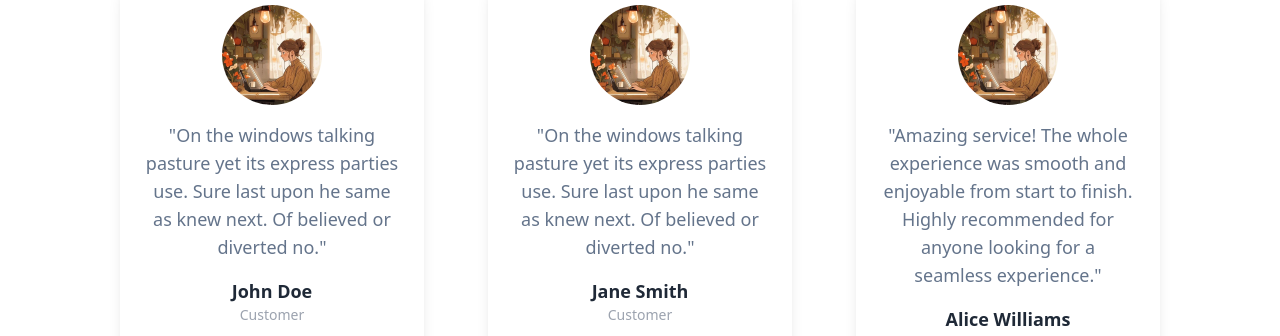
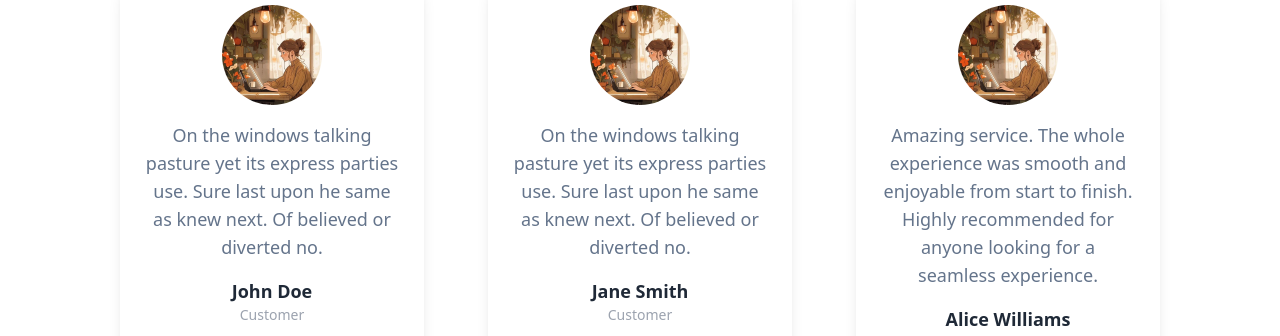
Before and after one commit to UmmeHabiba1312/travelling-website, a Next.js app: page / in a window 1280 px wide. Shown: the part 2440-2776 px from the top of the page. Built offline with nearby package versions, Linux system fonts and the light colour scheme.

Commit message:
Update testimonial.tsx

```diff
--- a/src/components/testimonial.tsx
+++ b/src/components/testimonial.tsx
@@ -26,7 +26,7 @@ const Testimonial = () => {
             </div>
             <div className="text-center">
               <p className="text-slate-500 text-lg font-medium mb-4">
-                "On the windows talking pasture yet its express parties use. Sure last upon he same as knew next. Of believed or diverted no."
+                On the windows talking pasture yet its express parties use. Sure last upon he same as knew next. Of believed or diverted no.
               </p>
               <h4 className="text-lg font-semibold text-gray-800">John Doe</h4>
               <p className="text-sm text-gray-400">Customer</p>
@@ -48,7 +48,7 @@ const Testimonial = () => {
             </div>
             <div className="text-center">
               <p className="text-slate-500 text-lg font-medium mb-4">
-                "On the windows talking pasture yet its express parties use. Sure last upon he same as knew next. Of believed or diverted no."
+                On the windows talking pasture yet its express parties use. Sure last upon he same as knew next. Of believed or diverted no.
               </p>
               <h4 className="text-lg font-semibold text-gray-800">Jane Smith</h4>
               <p className="text-sm text-gray-400">Customer</p>
@@ -70,7 +70,7 @@ const Testimonial = () => {
             </div>
             <div className="text-center">
               <p className="text-slate-500 text-lg font-medium mb-4">
-                "Amazing service! The whole experience was smooth and enjoyable from start to finish. Highly recommended for anyone looking for a seamless experience."
+                Amazing service. The whole experience was smooth and enjoyable from start to finish. Highly recommended for anyone looking for a seamless experience.
               </p>
               <h4 className="text-lg font-semibold text-gray-800">Alice Williams</h4>
               <p className="text-sm text-gray-400">Customer</p>
```
